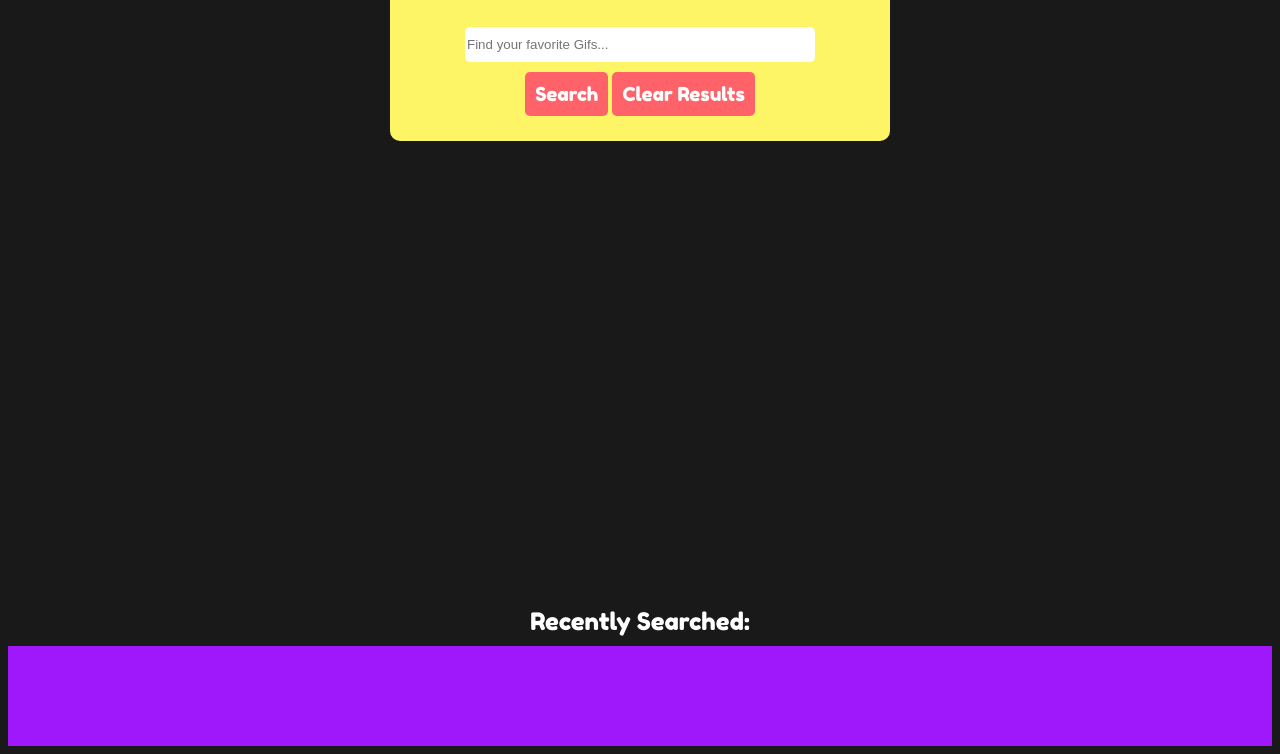
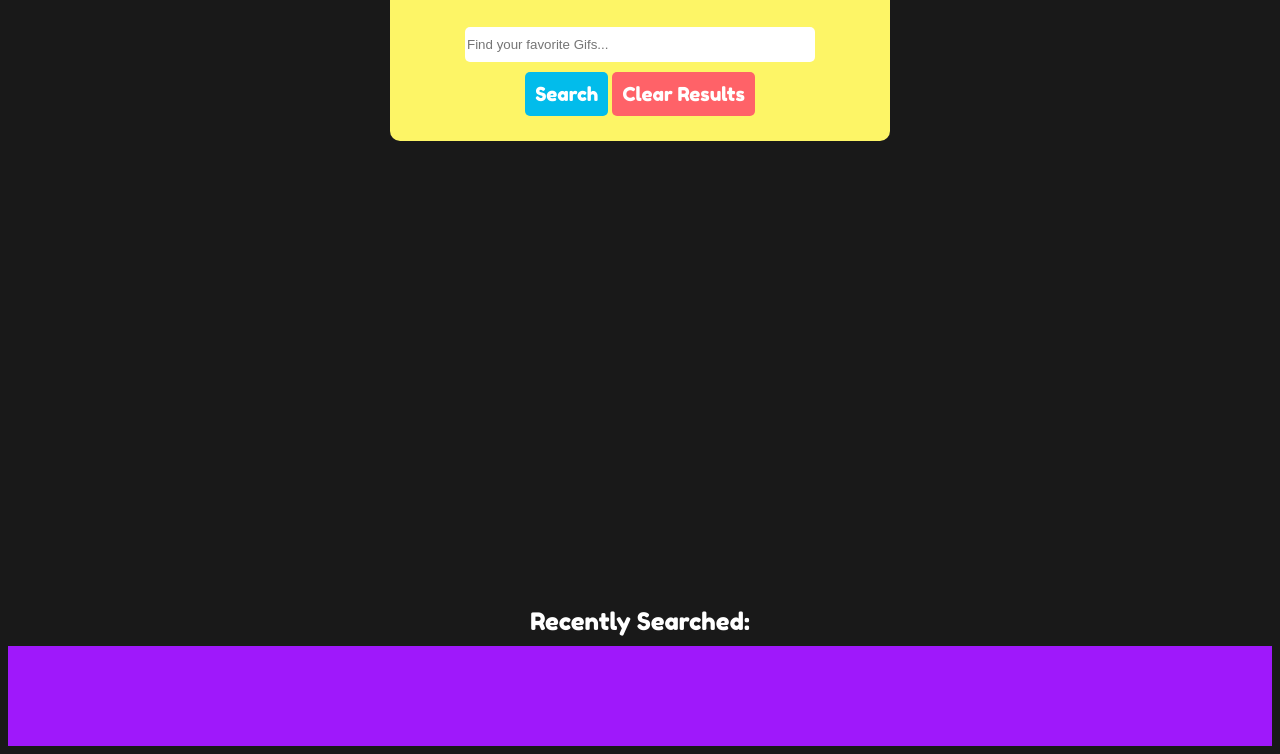
Before and after one commit to baronson11/Giftastic, a plain HTML site: page index.html in a window 1280 px wide. In both pictures the pointer is over the input "Search". Shown: the part 171-925 px from the top of the page. Drawn offline with Linux system fonts and the light colour scheme.

Commit message:
tinkering with hover effects

```diff
--- a/css/style.css
+++ b/css/style.css
@@ -64,6 +64,11 @@ label {
   font-size: 1.2em;
 }
 
+#submit_button:hover,
+#clearResults:hover {
+  background-color: #02bceb;
+}
+
 .container {
   display: grid;
   grid-template-columns: repeat(auto-fill, minmax(250px, 1fr));
```
